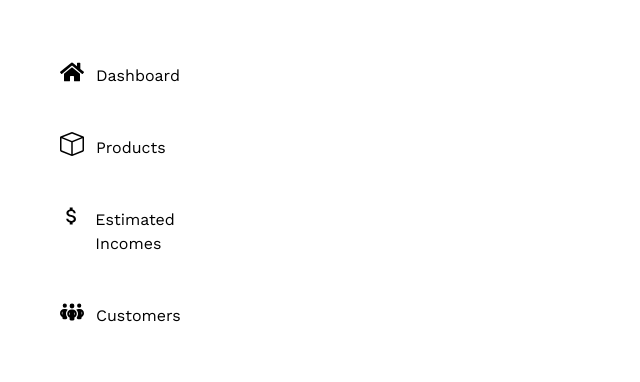
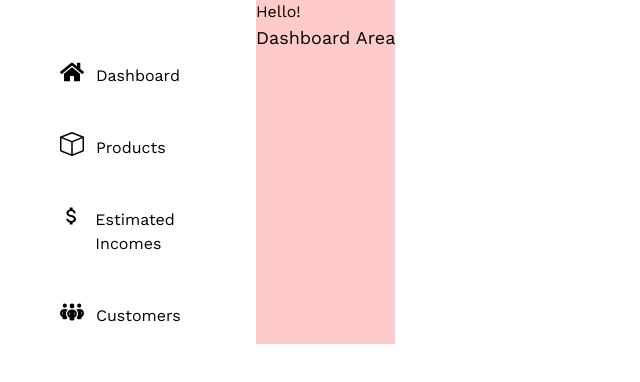
Before and after one commit to RaveZam/The-Coffee-Nest-Dashboard-Analytics-With-Predictive-Income-React, a React (Vite) app in the folder dsafrontend/: page / in a window 1280 px wide. Shown: the top 382 px of the page, without its empty margins (0-640 px from the left). Built offline with nearby package versions, Linux system fonts and the light colour scheme.

Commit message:
Working Links

```diff
--- a/dsafrontend/src/App.jsx
+++ b/dsafrontend/src/App.jsx
@@ -2,6 +2,7 @@ import { useEffect, useState } from "react";
 import "./App.css";
 import axios from "axios";
 import Sidebar from "./sidebar/sidebar";
+import Contentarea from "./contentarea/Contentarea";
 
 function App() {
   // const [products, setProducts] = useState([]);
@@ -16,10 +17,11 @@ function App() {
   //       console.log(error);
   //     });
   // }, []);
-
+  const [navigate, navigateTo] = useState("dashboard");
   return (
     <div className="flex">
-      <Sidebar />
+      <Sidebar navigateTo={navigateTo} />
+      <Contentarea navigate={navigate} />
     </div>
   );
 }
--- /dev/null
+++ b/dsafrontend/src/contentarea/Contentarea.jsx
@@ -0,0 +1,21 @@
+import Dashboard from "../dashboard/Dashboard";
+import Products from "../products/Products";
+
+export default function Contentarea({ navigate }) {
+  const renderContent = () => {
+    switch (navigate) {
+      case "Dashboard":
+        return <Dashboard />;
+      case "Products":
+        return <Products />;
+      default:
+        return <Dashboard />;
+    }
+  };
+  return (
+    <div className="bg-red-200">
+      <h1>Hello!</h1>
+      <div>{renderContent()}</div>
+    </div>
+  );
+}
--- /dev/null
+++ b/dsafrontend/src/dashboard/Dashboard.jsx
@@ -0,0 +1,7 @@
+export default function Dashboard() {
+  return (
+    <div>
+      <h1 className="text-lg">Dashboard Area</h1>
+    </div>
+  );
+}
--- /dev/null
+++ b/dsafrontend/src/products/Products.jsx
@@ -0,0 +1,7 @@
+export default function Products() {
+  return (
+    <div>
+      <h1>Products Section</h1>
+    </div>
+  );
+}
--- a/dsafrontend/src/sidebar/Sidebar.jsx
+++ b/dsafrontend/src/sidebar/Sidebar.jsx
@@ -3,19 +3,28 @@ import { BsBox } from "react-icons/bs";
 import { MdOutlineAttachMoney } from "react-icons/md";
 import { FaPeopleGroup } from "react-icons/fa6";
 
-export default function Sidebar() {
+export default function Sidebar({ navigateTo }) {
   return (
     <div className="w-1/5 pl-12 pt-12">
       <ul className="space-y-4 cursor-pointer w-full">
-        <li className="flex  p-4 hover:bg-gray-200 transition duration-300 rounded-lg ">
+        <li
+          onClick={() => navigateTo("Dashboard")}
+          className="flex  p-4 hover:bg-gray-200 transition duration-300 rounded-lg "
+        >
           <FaHome className="scale-150 mr-4" />
           Dashboard
         </li>
-        <li className="flex p-4 hover:bg-gray-200 transition duration-300 rounded-lg">
+        <li
+          onClick={() => navigateTo("Products")}
+          className="flex p-4 hover:bg-gray-200 transition duration-300 rounded-lg"
+        >
           <BsBox className="scale-150 mr-4" />
           Products
         </li>
-        <li className="flex p-4 hover:bg-gray-200 transition duration-300 rounded-lg">
+        <li
+          onClick={() => navigateTo("Income")}
+          className="flex p-4 hover:bg-gray-200 transition duration-300 rounded-lg"
+        >
           <MdOutlineAttachMoney className="scale-150 mr-4" />
           Estimated Incomes
         </li>
```
